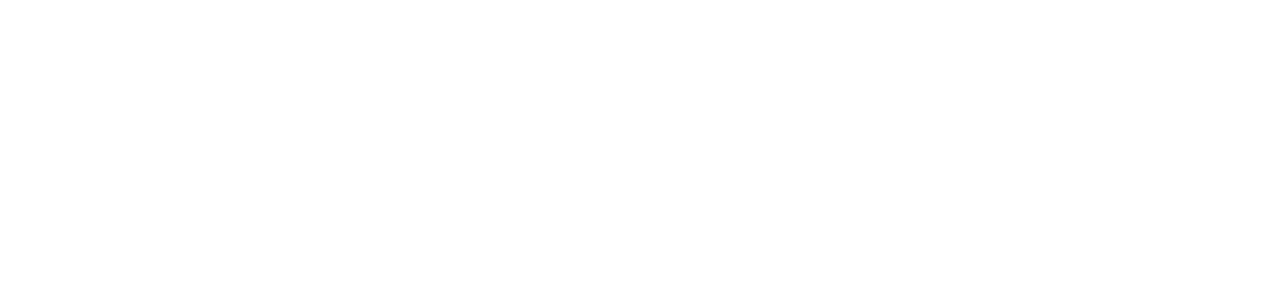
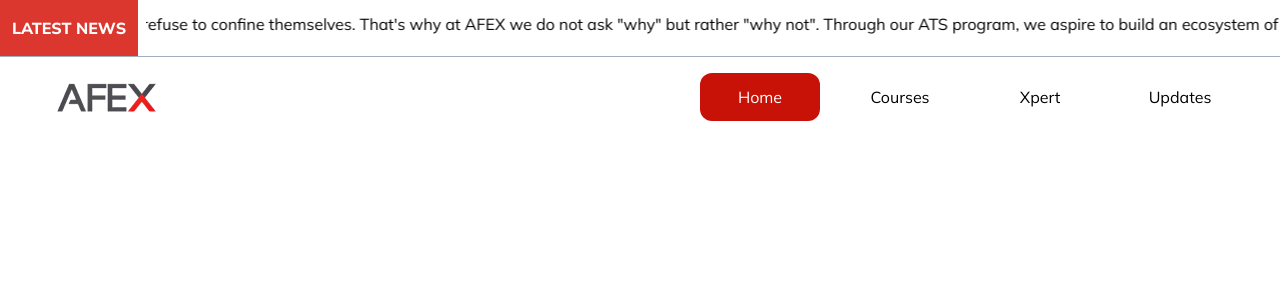
Before and after one commit to Olatoy2000/ats-website, a React (Vite) app: page / in a window 1280 px wide. Shown: the top 300 px of the page. Built offline with nearby package versions, Linux system fonts and the light colour scheme.

Commit message:
added context to the header and created first

```diff
--- a/src/App.tsx
+++ b/src/App.tsx
@@ -1,9 +1,10 @@
 import React from 'react'
+import Header from './components/Header'
 
 function App() {
   return (
-    <div className="flex justify-center">
-
+    <div>
+       <Header />
     </div>
   )
 }
--- a/src/components/Header.tsx
+++ b/src/components/Header.tsx
@@ -1,13 +1,35 @@
-import React from 'react'
+import React, { useState } from 'react';
+import AfexLogo from '../assets/afex-logo.png'
+
 
 function Header() {
+    const navLinks = ['Home', 'Courses', 'Xpert', 'Updates']
+
+    const [active, setActive] = useState(0)
   return (
-    <div className='flex flex-col '>
-        <div>
+    <section className='flex flex-col sticky top-0 z-20'>
+        <div className="mantine-Group-root gap-2 border-b border-b-[#A0AEC0] flex w-full clump:pt-[clamp(1rem,4vw,4rem)] sm:flex-row overflow-hidden mantine-dghak8">
+            <button className="mantine-Text-root p-3 leading-6 bg-[#DC372F] font-bold  text-[#fff] mantine-ssm15l">LATEST NEWS</button>
+            <div className="flex-1 marquee flex overflow-hidden css-1nkfwl">
+                <ul className="flex gap-6 h-[3.5rem] leading-6 pt-3">
+                    <li className='whitespace-nowrap text-[#030000]'><span className='text-[#DC372F] text-[1.14rem] whitespace-nowrap font-bold'>ADMINISTRATION:</span> The future belongs to those who make their own rules and refuse to confine themselves. That's why at AFEX we do not ask "why" but rather "why not". Through our ATS program, we aspire to build an ecosystem of tech stars with the skills and mindset needed to thrive now and in the future</li>
+                    <li className='whitespace-nowrap text-[#030000]'><span className='text-[#DC372F] text-[1.14rem] whitespace-nowrap font-bold'>EVENTS:</span> Press Release: AFEX Code Cash Crop 3.0 Creates Solutions to Boost Agriculture, Finance, and Technology Sectors </li>
+                    <li className='whitespace-nowrap text-[#030000]'><span className='text-[#DC372F] text-[1.14rem] whitespace-nowrap font-bold'>ADMINISTRATION:</span> AFEX Celebrates World Food Day with the Launch of 100,000MT/ year Grain Quality Enhancement Center</li>
+                    <li className='whitespace-nowrap text-[#030000]'><span className='text-[#DC372F] text-[1.14rem] whitespace-nowrap font-bold'>FINANCE:</span> AFEX Advocates for Financing of Agri-SMEs at AGRF 2022 Summit </li>
+                    <li className='whitespace-nowrap text-[#030000] '><span className='text-[#DC372F] text-[1.14rem] whitespace-nowrap font-bold'>AGRICULTURE:</span> Press Release: AFEX Commodity Exchanges can help Food Systems in Africa</li>
+                </ul>
+            </div>
+        </div>
+       <nav className='flex cursor-pointer items-center justify-between px-10 gap-10 py-4'>
+            <img src={AfexLogo} alt="Afex-logo" className='pl-4' />
+            <ul className='flex gap-5 justify-between items-center text-[1rem]'>
+                {navLinks.map((item, idx) => (
+                    <li onClick={() => setActive(idx)} className={active === idx? 'bg-[#C81107] rounded-xl w-[7.5rem] text-white p-3 leading-6 text-center' : 'rounded-xl w-[7.5rem] leading-6 text-black p-3 text-center'}>{item}</li>
+                ))}
+            </ul>
+        </nav>
+    </section>
 
-        </div>
-        <div></div>
-    </div>
   )
 }
 
--- a/src/styles/index.css
+++ b/src/styles/index.css
@@ -1,4 +1,33 @@
 /* @import url(); */
+
+@import url("https://fonts.googleapis.com/css2?family=Mulish:ital,wght@0,200;0,300;0,400;0,500;0,800;0,900;1,200;1,300;1,400;1,500;1,600;1,700&display=swap");
+
+* {
+  font-family: "Mulish", sans-serif !important;
+}
 @tailwind base;
 @tailwind components;
 @tailwind utilities;
+
+.css-1nkfwl {
+  --ticker-duration: 50s;
+}
+
+.css-1nkfwl > ul {
+  width: fit-content;
+  will-change: transform;
+  animation-name: marquee;
+  animation-timing-function: linear;
+  animation-iteration-count: infinite;
+  animation-duration: var(--ticker-duration);
+}
+
+@keyframes marquee {
+  0% {
+    transform: translate(0);
+  }
+
+  100% {
+    transform: translate(-100%);
+  }
+}
```
Also changed, not shown: src/assets/afex-logo.png (added), src/components/First.jsx (added), 6 other files (tests, documents, lock files or other folders).
